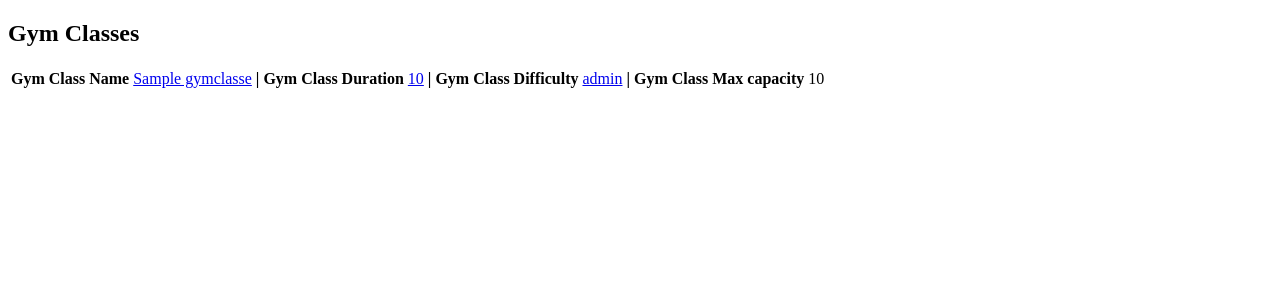
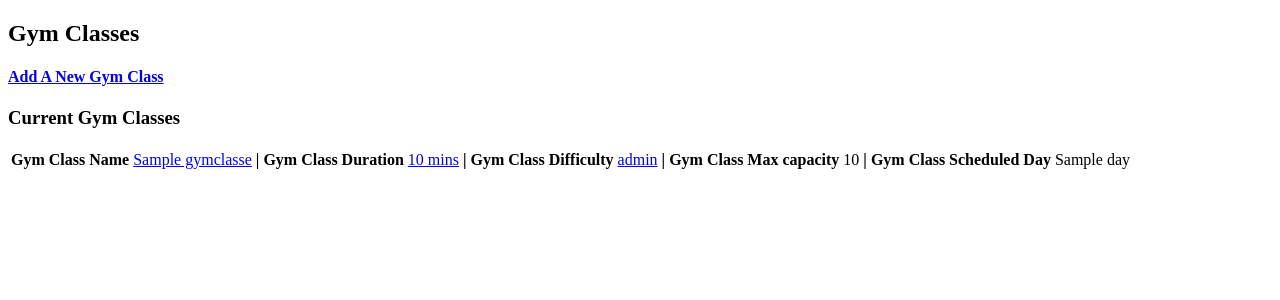
Before and after one commit to pictishbeard/classJim, a Flask app: page /gymclasses in a window 1280 px wide. Shown: the part 88-388 px from the top of the page. Run offline with Flask 2, Linux system fonts and the light colour scheme; a database or web service that is not in the repository returns one stand-in record (values such as "Sample title"); some libraries are stand-ins or nearby versions.

Commit message:
Some further html code added

```diff
--- a/templates/gymclasses/index.html
+++ b/templates/gymclasses/index.html
@@ -2,20 +2,25 @@
 
 {% block content %}
 <h1>Gym Classes</h1>
+<h4><a href="/gymclasses/new">Add A New Gym Class</a></h4>
 <table>
+    <h3>Current Gym Classes</h3>
     {% for gymclass in gymclasses %}
     <tr>
         <th>Gym Class Name</th>
         <td><a href="/gymclasses/{{ gymclass.id }}">{{ gymclass.lesson_name }}</a></td>
         <th>|</th>
         <th>Gym Class Duration</th>
-            <td><a href="/gymclasses/{{ gymclass.id }}">{{ gymclass.duration }}</a></td>
+            <td><a href="/gymclasses/{{ gymclass.id }}">{{ gymclass.duration }} mins</a></td>
         <th>|</th>
         <th>Gym Class Difficulty</th>
             <td><a href="/gymclasses/{{ gymclass.id }}">{{ gymclass.difficulty_level }}</a></td>
         <th>|</th>
         <th>Gym Class Max capacity</th>
             <td><a href="/gymclasses/{{ gymclass.id }}"></a>{{ gymclass.capacity }}</td>
+        <th>|</th>
+        <th>Gym Class Scheduled Day</th>
+            <td><a href="/gymclasses/{{ gymclass.day }}"></a>{{ gymclass.day }}</td>
     </tr>
     {% endfor %}
 </table>
--- a/templates/gymclasses/show.html
+++ b/templates/gymclasses/show.html
@@ -3,7 +3,7 @@
 {% block content %}
 <h1> {{gymclass.lesson_name}} </h1>
 
-<p>Difficulty: {{ gymclass.difficulty_level }}</p>
+<p>Difficulty Level: {{ gymclass.difficulty_level }}</p>
 
 <h3>Booked by:</h3>
 
@@ -12,5 +12,9 @@
     <li>{{member.full_name}}</li>
     {% endfor %}
 </ul>
+<h4>Gym Class Max Capacity</h4>
+{{gymclass.capacity}}
+<h4>Gym Class Spaces Remaining</h4>
+To be added
 
 {% endblock %}
--- a/templates/schedules/index.html
+++ b/templates/schedules/index.html
@@ -9,10 +9,10 @@
 <ul>
   {% for schedule in schedules %}
   <li>
-  <p>{{ schedule.member.full_name }} - {{ schedule.gymclass.lesson_name }} </p>
+  <p>{{ schedule.member.full_name }} - {{ schedule.gymclass.lesson_name }} - {{ schedule.gymclass.difficulty_level }} - {{ schedule.gymclass.day}} - {{ schedule.gymclass.duration }}  </p>
     <p>
       <form action="/schedules/{{ schedule.id }}/delete" method="POST">
-        <input class="btn btn--danger" type="submit" value="delete" />
+        <input type="submit" value="delete" />
       </form>
     </p>
   </li>
```
Also changed, not shown: templates/gymclasses/edit.html (+14 -5 lines), templates/schedules/new.html (+4 -3 lines).
